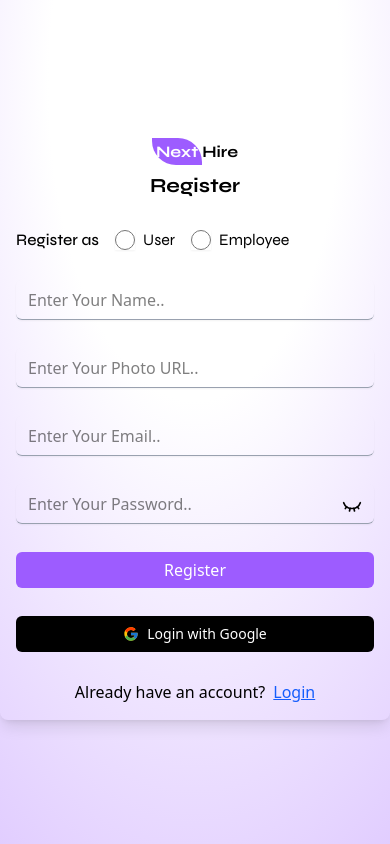
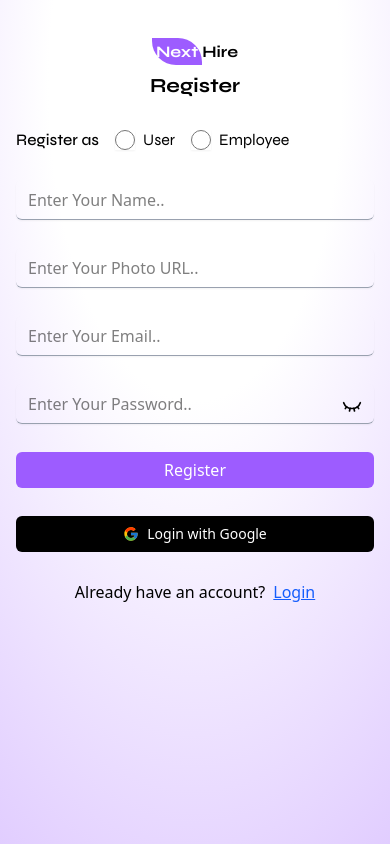
Before and after one commit to mdsamiulislam54/job-protal-client, a Next.js app: page /auth/register in a window 390 px wide. Built offline with nearby package versions, Linux system fonts and the light colour scheme.

Commit message:
registration page design update and responsive

```diff
--- a/app/auth/login/page.tsx
+++ b/app/auth/login/page.tsx
@@ -78,8 +78,8 @@ const LoginPage = () => {
 
 
     return (
-        <div className="grid grid-cols-3 min-h-screen">
-            <div className="col-span-2 relative">
+        <div className="grid lg:grid-cols-3 md:grid-cols-2 grid-cols-1 sm:min-h-screen">
+            <div className="lg:col-span-2 relative md:block hidden">
                 <Image src={"https://img.freepik.com/free-photo/group-young-businesspeople-working-workplace_23-2147826626.jpg?t=st=1762754818~exp=1762758418~hmac=12727ab40bc2afc1c90d33039672507c2a7a7c0f04b5337141ffc5cdef04795a&w=740"} width={600} height={600} alt="images for login page office meting"
                     className="w-full h-full object-cover"
                 />
@@ -92,7 +92,7 @@ const LoginPage = () => {
                     </div>
                 </div>
             </div>
-            <div className="shadow  col-span-1  ">
+            <div className="lg:col-span-1  h-full">
                 <form onSubmit={handleLogin} className="  dark:shadow-purple-900 px-4 py-10 rounded-lg">
                     <div className="space-y-7">
                         <div className="flex flex-col justify-center items-center gap-2 space-y-4">
--- a/app/auth/register/page.tsx
+++ b/app/auth/register/page.tsx
@@ -10,6 +10,8 @@ import api from "@/lib/api/axios"
 import { toast } from "react-toastify"
 
 import { handleAxiosError } from "@/lib/handleAxiosError/handleAxiosError"
+import Image from "next/image"
+import BackButton from "@/components/BackButton/BackButton"
 
 
 
@@ -54,8 +56,23 @@ const RegisterPage = () => {
   }
 
   return (
-    <div className="flex justify-center items-center w-full min-h-screen">
-      <form onSubmit={handleRegister} className="  shadow-lg dark:shadow-purple-900 p-4 sm:w-[500px] w-full rounded-lg">
+    <div className="grid lg:grid-cols-3 md:grid-cols-2 grid-cols-1 sm:min-h-screen">
+
+      <div className="lg:col-span-2  relative md:block hidden">
+        <Image src={"https://img.freepik.com/free-photo/group-young-businesspeople-working-workplace_23-2147826626.jpg?t=st=1762754818~exp=1762758418~hmac=12727ab40bc2afc1c90d33039672507c2a7a7c0f04b5337141ffc5cdef04795a&w=740"} width={600} height={600} alt="images for login page office meting"
+          className="w-full h-full object-cover"
+        />
+        <div className="absolute inset-0 bg-primary/60">
+          <div className="px-20 text-center flex flex-col justify-center items-center w-full h-full space-y-3">
+            <h1 className="lg:text-5xl text-2xl syne font-bold text-white">Welcome Back! Let’s Get You Hired</h1>
+            <p className="text-sm text-center syne font-bold text-white">Sign in to your account and explore thousands of job opportunities that match your skills and passion. Whether you’re a fresher or a pro, your next career move starts here.</p>
+
+            <BackButton />
+          </div>
+        </div>
+      </div>
+      <div className="lg:col-span-1  h-full">
+        <form onSubmit={handleRegister} className="   dark:shadow-purple-900 px-4 py-10 rounded-lg">
           <div className="space-y-7">
             <div className="flex flex-col justify-center items-center gap-2">
               <Logo />
@@ -123,6 +140,7 @@ const RegisterPage = () => {
           </div>
         </form>
       </div>
+    </div>
   )
 }
 
```
Lines whose indentation alone changed are shown as unchanged.
